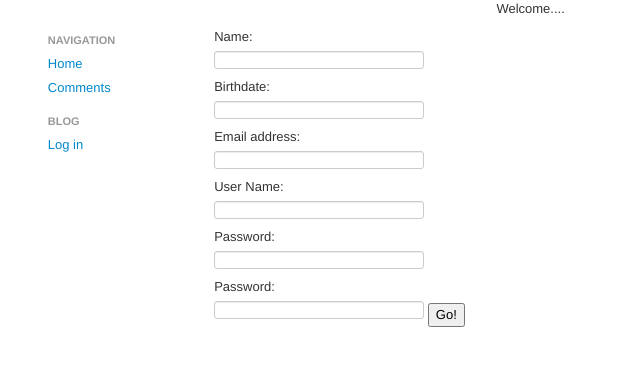
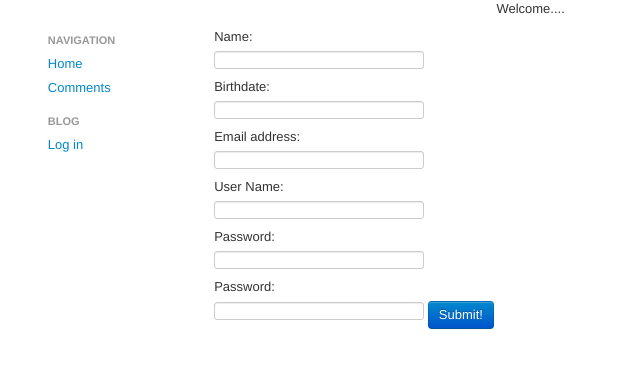
Before and after one commit to mando04/Sampleblog, a Django app: page /register/ in a window 1280 px wide. Shown: the top 368 px of the page, without its empty margins (0-640 px from the left). Run offline with Django 3.2, Linux system fonts and the light colour scheme; parts of the project's set-up code (start-up, migrations or seed data) failed here and were passed over.

Commit message:
Signed-off-by: Armando <a.soto04@gmail.com>

```diff
--- a/Sampleblog/templates/register.html
+++ b/Sampleblog/templates/register.html
@@ -10,7 +10,7 @@
   <form name="submit" action="{% url register %}" method="POST">{% csrf_token %}
   {% if form.errors %}<p>Please correct the following fields</p>{%endif%}
   {{ form }}
-  <input type="submit" value="Go!" />
+  <input class="btn btn-primary" type="submit" value="Submit!" />
   </form>
   {% endif %}
 {% endblock content %}
```
